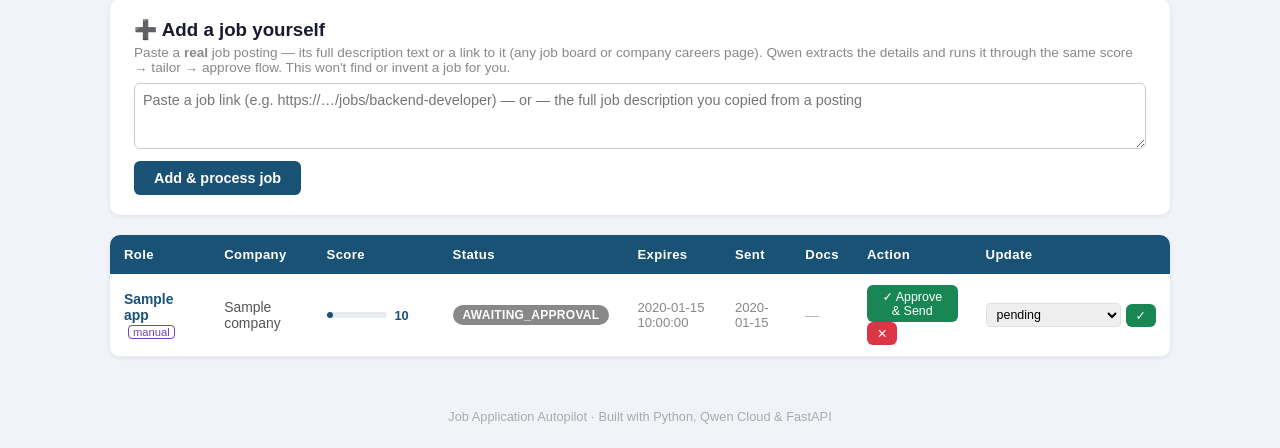
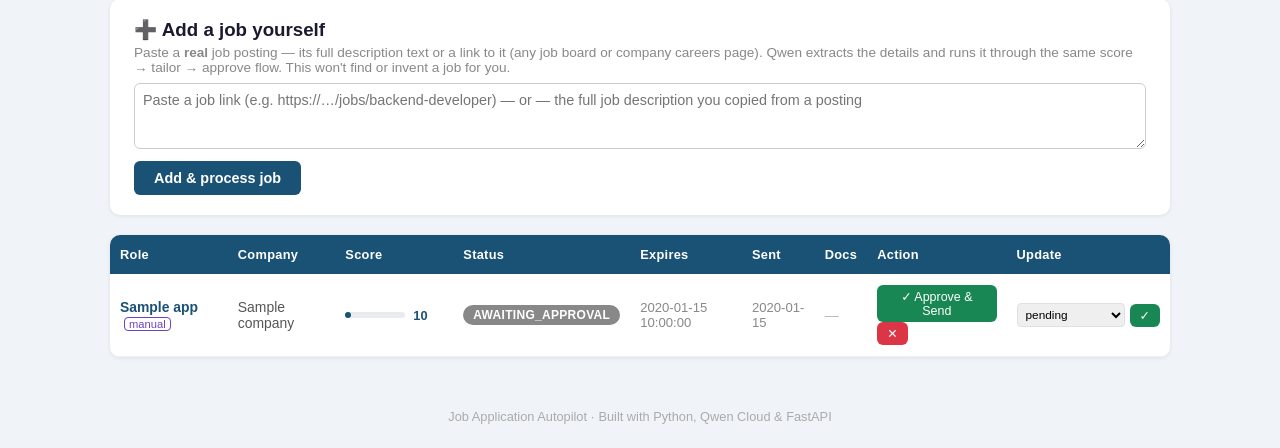
Before and after one commit to cavy111/job-autopilot, a FastAPI app: template api/templates/dashboard.html in a window 1280 px wide. Shown: the part 416-864 px from the top of the page. Run offline with FastAPI, Linux system fonts and the light colour scheme; the template is opened without the code that fills it: most values are stand-ins (such as "Sample title", 1, 10 or a date in 2020); parts of the project's set-up code (start-up, migrations or seed data) failed here and were passed over.

Commit message:
fix: stop the status-update dropdown getting clipped by the table
The Update column's <select> auto-sized to its widest option
("awaiting_approval"), and with the new Docs column added, the table
had grown wide enough that the dropdown got cut off by table-wrap's
overflow: hidden. Give the table horizontal scroll as a safety net for
edge cases, but the real fix is a fixed-width select plus tighter cell
padding across all columns so the table fits without needing to scroll
at all in the common case.

```diff
--- a/api/templates/dashboard.html
+++ b/api/templates/dashboard.html
@@ -91,14 +91,15 @@
 
     .table-wrap {
       background: white; border-radius: 10px;
-      box-shadow: 0 1px 4px rgba(0,0,0,0.08); overflow: hidden;
+      box-shadow: 0 1px 4px rgba(0,0,0,0.08);
+      overflow-x: auto; overflow-y: hidden;
     }
     table { width: 100%; border-collapse: collapse; }
     thead { background: #1A5276; color: white; }
-    thead th { padding: 12px 14px; text-align: left; font-size: 0.82rem; font-weight: 600; letter-spacing: 0.4px; }
+    thead th { padding: 12px 10px; text-align: left; font-size: 0.8rem; font-weight: 600; letter-spacing: 0.3px; white-space: nowrap; }
     tbody tr { border-bottom: 1px solid #f0f0f0; transition: background 0.1s; }
     tbody tr:hover { background: #f8fafc; }
-    tbody td { padding: 11px 14px; font-size: 0.87rem; vertical-align: middle; }
+    tbody td { padding: 11px 10px; font-size: 0.87rem; vertical-align: middle; }
 
     .badge {
       display: inline-block; padding: 3px 10px; border-radius: 12px;
@@ -113,8 +114,8 @@
 
     .update-form { display: flex; gap: 5px; align-items: center; }
     .update-form select {
-      padding: 3px 6px; border: 1px solid #dee2e6; border-radius: 4px;
-      font-size: 0.78rem; font-family: Arial, sans-serif;
+      width: 108px; padding: 3px 4px; border: 1px solid #dee2e6; border-radius: 4px;
+      font-size: 0.74rem; font-family: Arial, sans-serif;
     }
 
     .empty { text-align: center; padding: 48px; color: #999; font-size: 0.95rem; }
```
